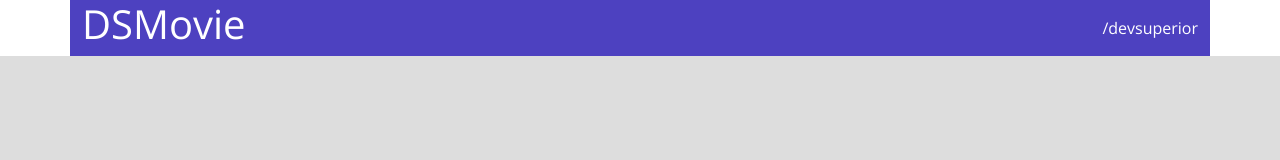
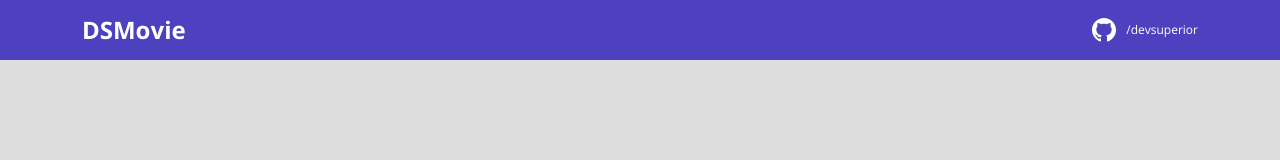
Before and after one commit to VictorTanaka98/dsmovie, a plain HTML site: page DSMOVIE/index.html in a window 1280 px wide. Drawn offline with nearby package versions, Linux system fonts and the light colour scheme.

Commit message:
Barra superior PARTE 2

```diff
--- a/DSMOVIE/css/style.css
+++ b/DSMOVIE/css/style.css
@@ -1,17 +1,33 @@
 @import url('https://fonts.googleapis.com/css2?family=Open+Sans:wght@400;700&display=swap');
+
+:root {
+    --bg-gray: #ddd;
+    --color-primary: #4d41c0;
+    --white: #fff
+}
 
 *{
     box-sizing: border-box;
     font-family: 'Open Sans', sans-serif;
+    padding: 0;
+    margin: 0;
 }
 
 html, body{
-    background-color: #ddd;
+    background-color: var(--bg-gray);
 }
 
-header nav {
-    background-color: #4D41C0;
-    color: #FFFFFF;
+h1, h2, h3, h4, h5, h6 {
+    margin: 0;
+}
+
+/* header*/
+header  {
+    background-color: var(--color-primary);
+    color: var(--white);
+    height: 60px;
+    display: flex;
+    align-items: center;
 }
 
 nav{
@@ -23,8 +39,26 @@ nav{
  nav a {
     text-decoration: none;
     color: unset;
+    font-size: 12px;
+    font-weight: 400;
+
 }
 
 nav a:hover{
     color: #FFFFFF;
 }
+
+nav h1{
+    font-size: 24px;
+    font-weight: 700;
+    margin: 0;
+}
+
+.dsmovie-contact-container {
+    display: flex;
+    align-items: center;
+}
+
+.dsmovie-contact-container img {
+    margin-right: 10px;
+}
--- a/DSMOVIE/index.html
+++ b/DSMOVIE/index.html
@@ -1,23 +1,29 @@
 <!DOCTYPE html>
 <html lang="pt-br">
   <head>
-    <meta charset="UTF-8">
-    <meta http-equiv="X-UA-Compatible" content="IE=edge">
-    <meta name="viewport" content="width=device-width, initial-scale=1.0">
+    <meta charset="UTF-8" />
+    <meta http-equiv="X-UA-Compatible" content="IE=edge" />
+    <meta name="viewport" content="width=device-width, initial-scale=1.0" />
     <title>Projetos DSmovie</title>
 
-    <link rel="stylesheet" href="css/style.css">
+    <link rel="stylesheet" href="css/style.css" />
 
-    <link href="https://cdn.jsdelivr.net/npm/bootstrap@5.1.3/dist/css/bootstrap.min.css" rel="stylesheet" integrity="sha384-1BmE4kWBq78iYhFldvKuhfTAU6auU8tT94WrHftjDbrCEXSU1oBoqyl2QvZ6jIW3" crossorigin="anonymous">
-
+    <link
+      href="https://cdn.jsdelivr.net/npm/bootstrap@5.1.3/dist/css/bootstrap.min.css"
+      rel="stylesheet"
+      integrity="sha384-1BmE4kWBq78iYhFldvKuhfTAU6auU8tT94WrHftjDbrCEXSU1oBoqyl2QvZ6jIW3"
+      crossorigin="anonymous"
+    />
   </head>
   <body>
     <header>
       <nav class="container">
         <h1>DSMovie</h1>
+        <div class="dsmovie-contact-container">
+          <img src="github.svg" alt="github" />
           <a href="https://github.com/devsuperior">/devsuperior</a>
+        </div>
       </nav>
     </header>
-
   </body>
 </html>
```
Also changed, not shown: DSMOVIE/github.svg (added). Lines whose indentation alone changed are shown as unchanged.
